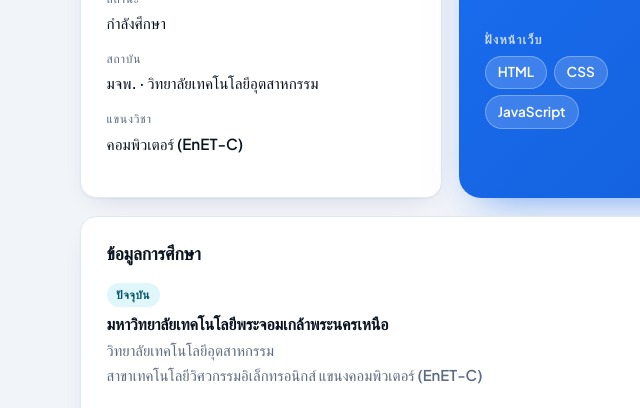
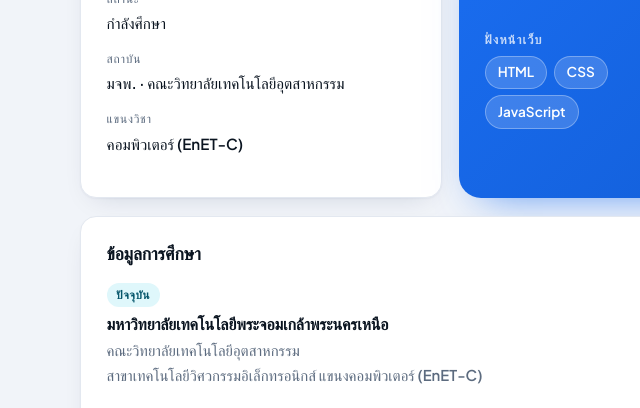
Before and after one commit to Sarunwit00/Resume, a plain HTML site: page index.html in a window 1280 px wide. Shown: the part 476-884 px from the top of the page, 0-640 px from the left. Drawn offline with Linux system fonts and the light colour scheme; a web font is replaced by a local one.

Commit message:
Call the college a faculty in the Thai text
Both the profile tile and the education entry now read
"คณะวิทยาลัยเทคโนโลยีอุตสาหกรรม". The data-th attribute is the one that
shows, since applyLang() rewrites textContent from it on every load, so
the attribute and the inline fallback are kept in step. The English stays
"College of Industrial Technology".

Co-Authored-By: Claude Opus 5 <noreply@anthropic.com>

```diff
--- a/index.html
+++ b/index.html
@@ -95,7 +95,7 @@
       </div>
       <div class="fact">
         <dt data-th="สถาบัน" data-en="Institution">สถาบัน</dt>
-        <dd data-th="มจพ. · วิทยาลัยเทคโนโลยีอุตสาหกรรม" data-en="KMUTNB · College of Industrial Technology">มจพ. · วิทยาลัยเทคโนโลยีอุตสาหกรรม</dd>
+        <dd data-th="มจพ. · คณะวิทยาลัยเทคโนโลยีอุตสาหกรรม" data-en="KMUTNB · College of Industrial Technology">มจพ. · คณะวิทยาลัยเทคโนโลยีอุตสาหกรรม</dd>
       </div>
       <div class="fact">
         <dt data-th="แขนงวิชา" data-en="Branch">แขนงวิชา</dt>
@@ -145,7 +145,7 @@
       <li class="record">
         <p class="chip chip-edu" data-th="ปัจจุบัน" data-en="Present">ปัจจุบัน</p>
         <h3 data-th="มหาวิทยาลัยเทคโนโลยีพระจอมเกล้าพระนครเหนือ" data-en="King Mongkut&rsquo;s University of Technology North Bangkok">มหาวิทยาลัยเทคโนโลยีพระจอมเกล้าพระนครเหนือ</h3>
-        <p class="record-line" data-th="วิทยาลัยเทคโนโลยีอุตสาหกรรม" data-en="College of Industrial Technology">วิทยาลัยเทคโนโลยีอุตสาหกรรม</p>
+        <p class="record-line" data-th="คณะวิทยาลัยเทคโนโลยีอุตสาหกรรม" data-en="College of Industrial Technology">คณะวิทยาลัยเทคโนโลยีอุตสาหกรรม</p>
         <p class="record-line" data-th="สาขาเทคโนโลยีวิศวกรรมอิเล็กทรอนิกส์ แขนงคอมพิวเตอร์ (EnET-C)" data-en="Electronics Engineering Technology, computer branch (EnET-C)">สาขาเทคโนโลยีวิศวกรรมอิเล็กทรอนิกส์ แขนงคอมพิวเตอร์ (EnET-C)</p>
       </li>
       <!-- ลบรายการนี้ออกได้ถ้าไม่ต้องการแสดงวุฒิ ปวช. -->
```
